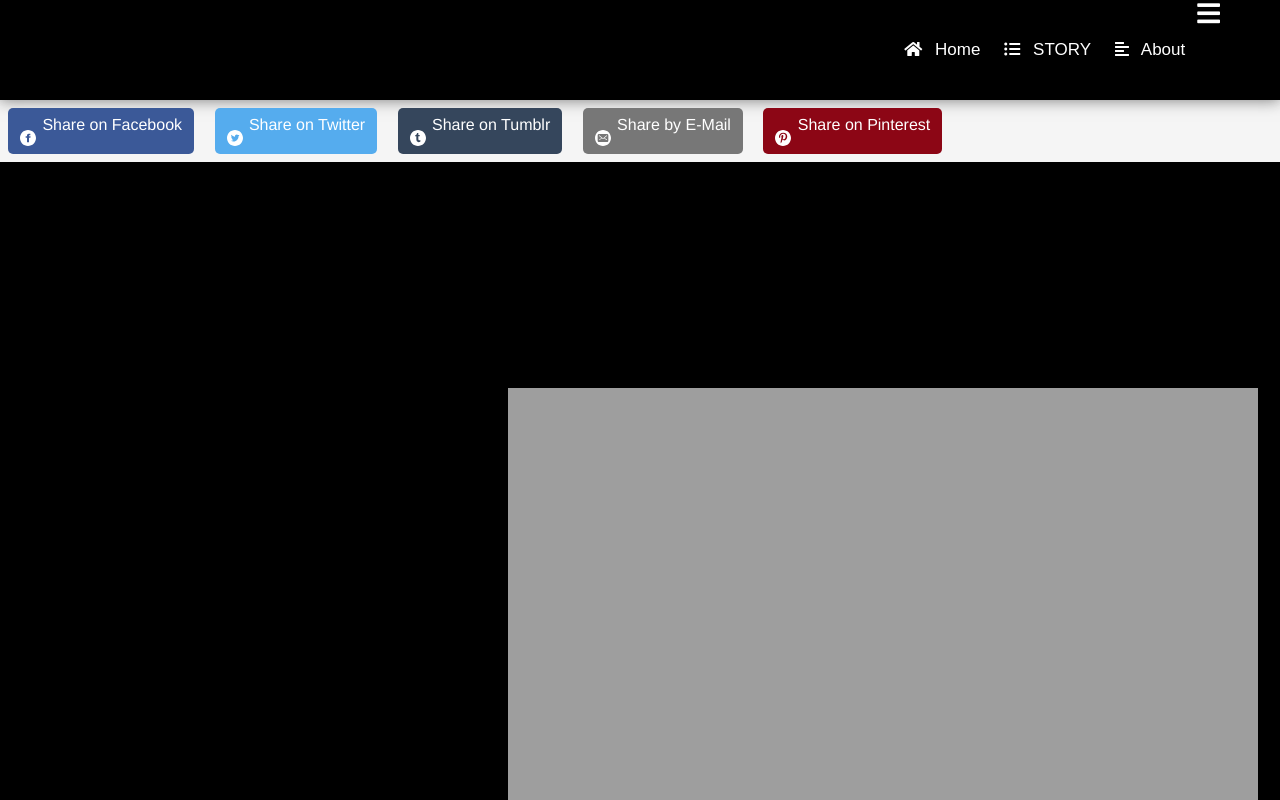
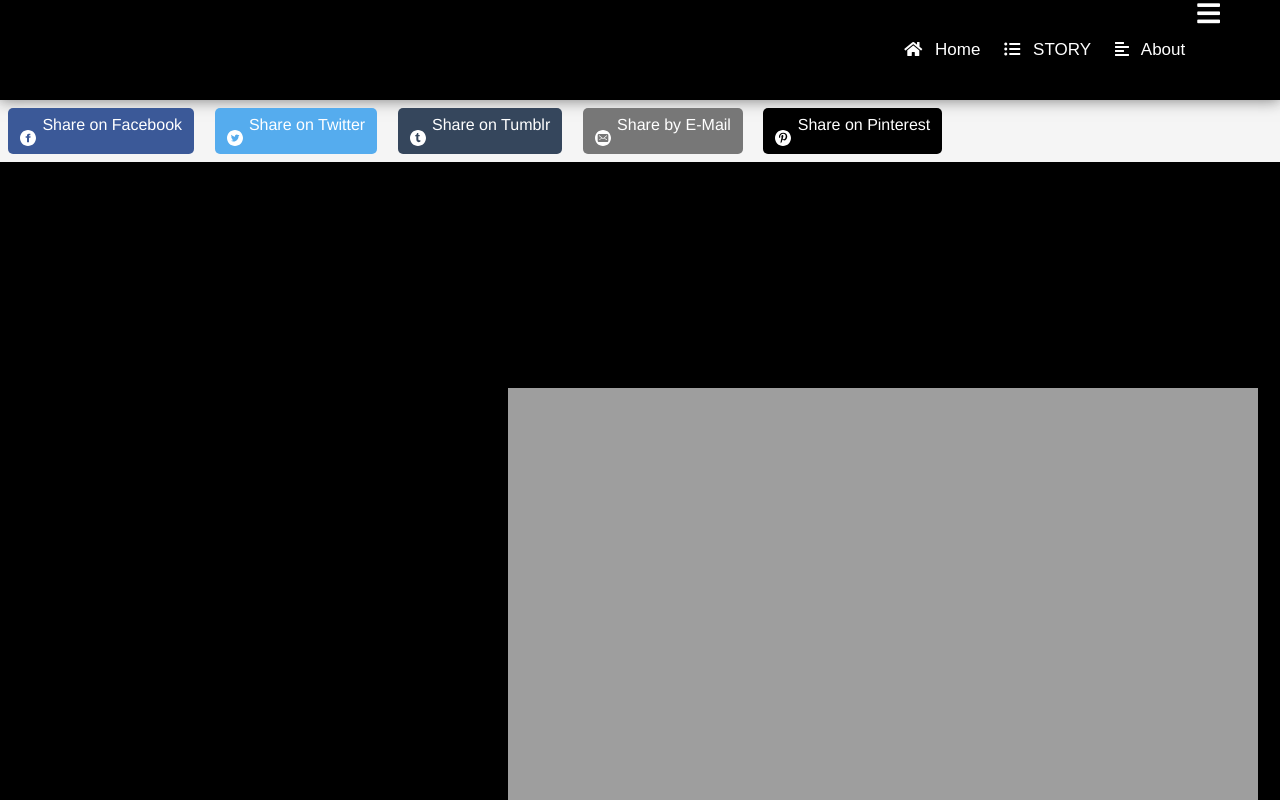
Before and after one commit to Shreyashpawar2/Dregram.com, a plain HTML site: page index.html in a window 1280 px wide. In both pictures the pointer is over the element "Share on Pinterest". Shown: the top 800 px of the page. Drawn offline with nearby package versions, Linux system fonts and the light colour scheme.

Commit message:
Update index.html

```diff
--- a/index.html
+++ b/index.html
@@ -188,7 +188,7 @@ background-color: #FF6600
 
 .resp-sharing-button--pinterest:hover,
 .resp-sharing-button--pinterest:active {
-  background-color: #8c0615;
+  background-color: black;
   border-color: #8c0615;
 }
 
```
